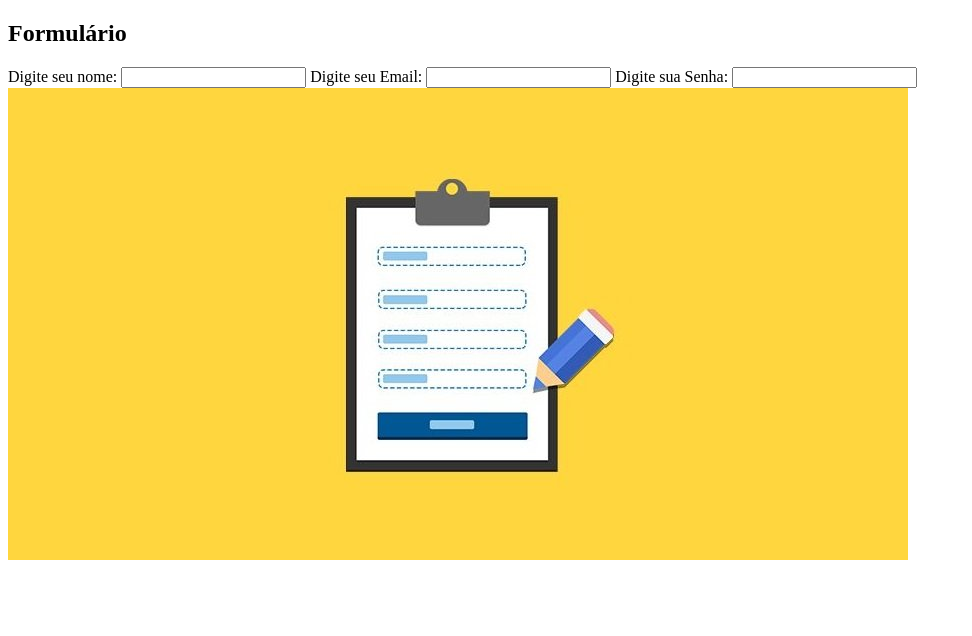
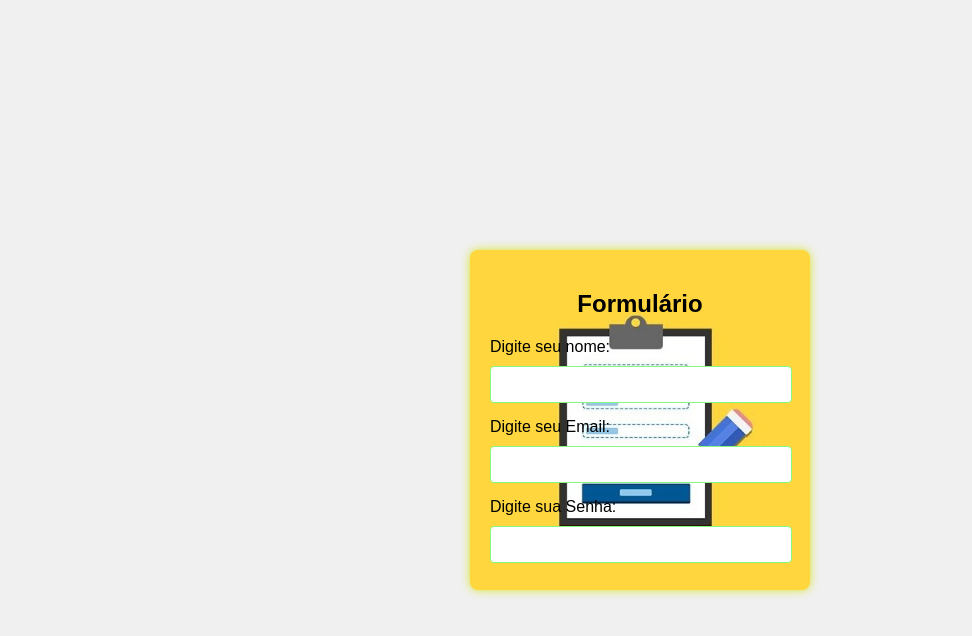
Before and after one commit to FelipeSSO/Cadastro-de-Pessoas, a plain HTML site: page index.html in a window 1280 px wide. Shown: the whole page, without its empty margins (0-972 px from the left). Drawn offline with Linux system fonts and the light colour scheme.

Commit message:
finalizando imagem

```diff
--- a/av.css
+++ b/av.css
@@ -10,13 +10,21 @@ body {
     height: 100vh;
     margin: 0;
 }
+.imagem_fundo {
+    width: 300px;
+    height: 300px;
+    background-image: url('formulário-de-referência.jpg');
+    background-size: cover; /* Ajusta a imagem para cobrir todo o elemento */
+    background-position: center; /* Centraliza a imagem no elemento */
+  }
+
 
 /* Estilos para o formulário */
 form {
-    background-color: #fff;
+    background-color: #f5f7af;
     padding: 20px;
     border-radius: 8px;
-    box-shadow: 0 0 10px rgba(0, 0, 0, 0.1);
+    box-shadow: 0 0 10px rgba(210, 229, 4, 0.852);
     width: 300px;
 }
 
@@ -34,22 +42,22 @@ input[type="text"] {
     width: calc(100% - 20px); /* Subtrai 20px para compensar o padding do input */
     padding: 10px;
     margin-bottom: 15px;
-    border: 1px solid #ccc;
+    border: 1px solid #86f880;
     border-radius: 4px;
 }
 
 input[type="text"]:focus {
     outline: none;
-    border-color: #007bff;
-    box-shadow: 0 0 5px rgba(0, 123, 255, 0.5);
+    border-color: #85f80b;
+    box-shadow: 0 0 5px rgba(0, 123, 255, 0.99);
 }
 
 /* Estilizando o botão (opcional) */
 input[type="submit"] {
     width: 100%;
     padding: 10px;
-    background-color: #007bff;
-    color: #fff;
+    background-color: #ff0077;
+    color: #2bbf0db1;
     border: none;
     border-radius: 4px;
     cursor: pointer;
--- a/index.html
+++ b/index.html
@@ -1,10 +1,12 @@
 <!DOCTYPE html>
 <html>
-    <head></head>
+    <head>
+        <link rel="stylesheet" type="text/css" href="av.css">
+    </head>
 
     <body>
         <div>
-            <form>
+            <form class="imagem_fundo">
                 <h2>Formulário</h2>
 
                 <label>Digite seu nome: </label>
@@ -16,7 +18,6 @@
                 <label>Digite sua Senha:</label>
                 <input type="text"></input>
             </form>
-            <img src="formulário-de-referência.jpg" alt="formulario">
         </div>
     </body>
 </html>
```
